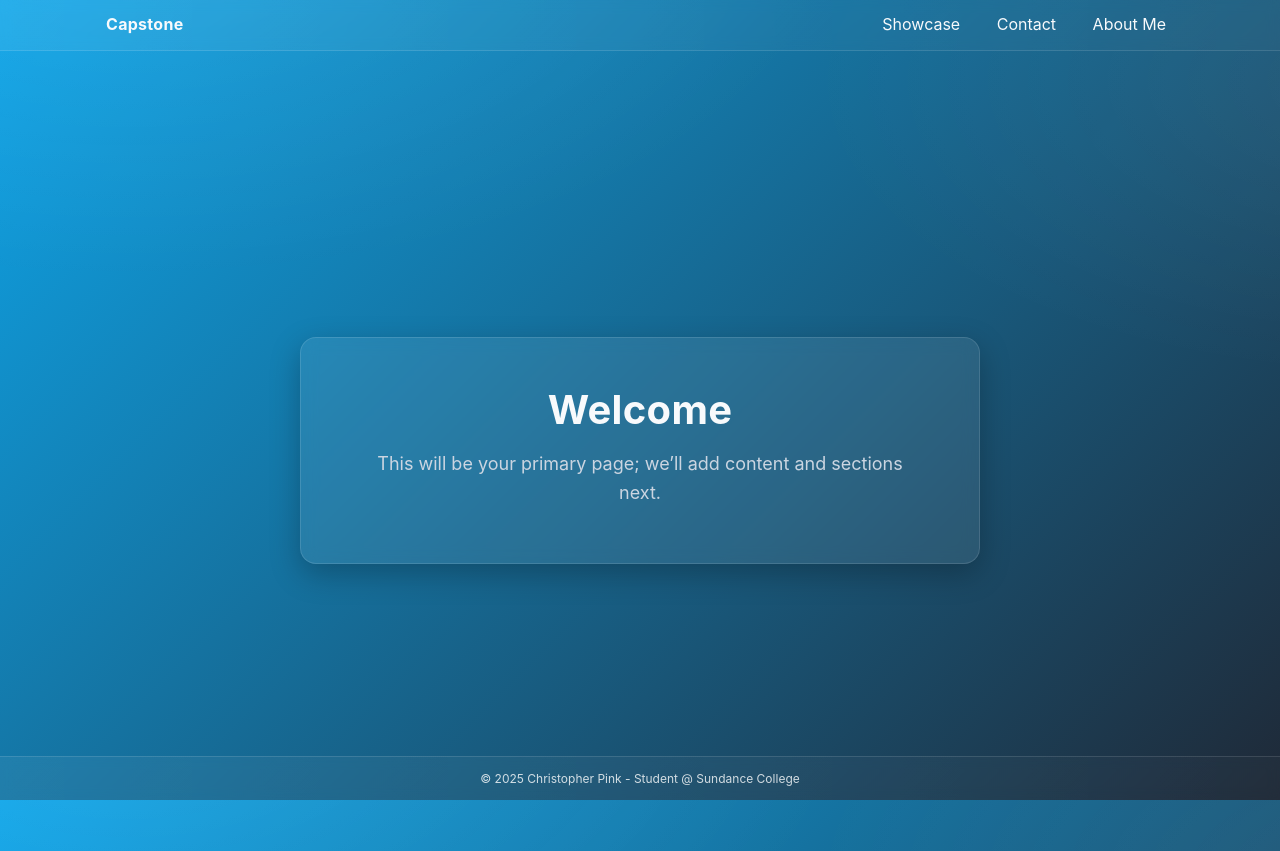
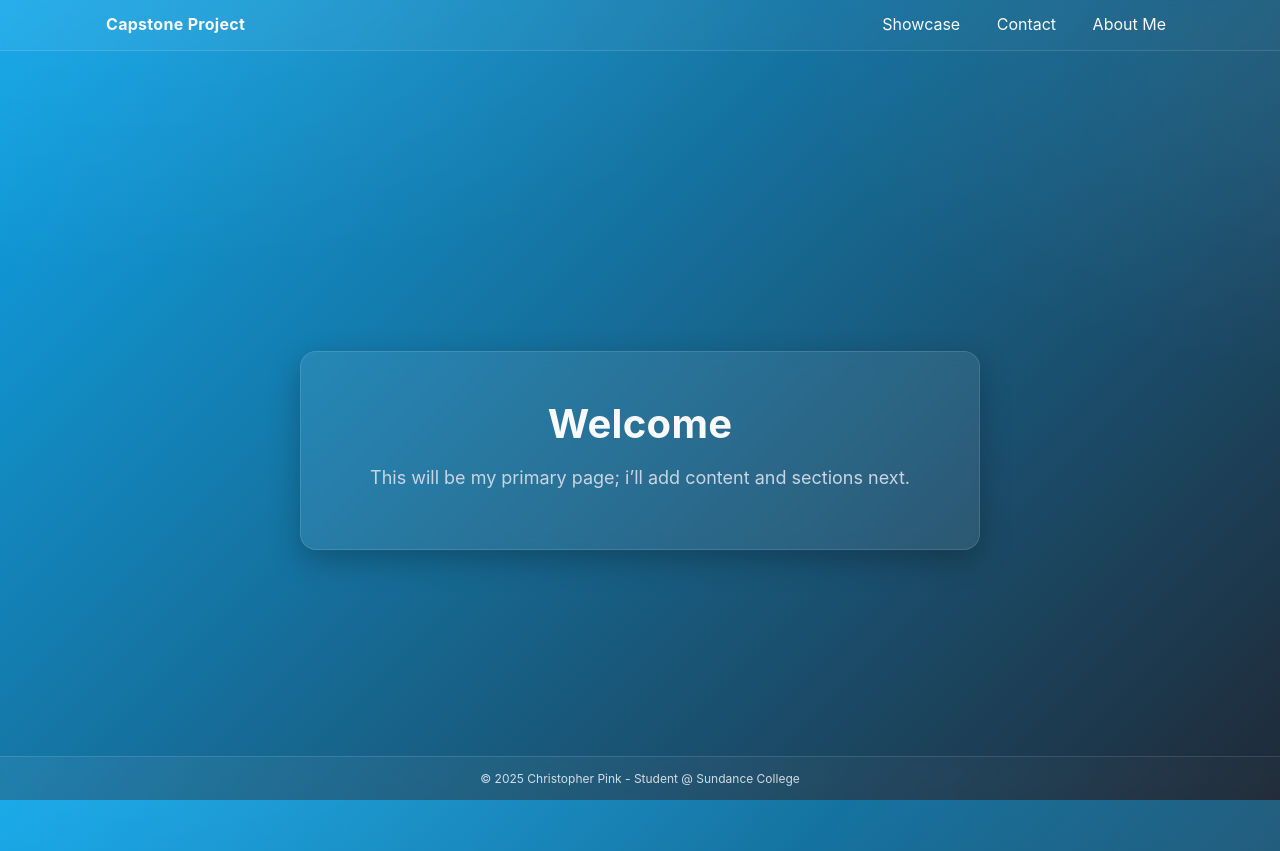
Before and after one commit to cpink5822707/Capstone-CP, a plain HTML site: page main.html in a window 1280 px wide. Drawn offline with Linux system fonts and the light colour scheme.

Commit message:
updated main.html

```diff
--- a/main.html
+++ b/main.html
@@ -10,7 +10,7 @@
 <body>
   <header class="site-header">
     <nav class="nav">
-      <a class="brand" href="main.html">Capstone</a>
+      <a class="brand" href="main.html">Capstone Project</a>
       <div class="nav-links">
         <a href="showcase.html">Showcase</a>
         <a href="contact.html">Contact</a>
@@ -22,7 +22,7 @@
   <main class="container">
     <section class="card" role="region" aria-labelledby="main-title">
       <h1 id="main-title">Welcome</h1>
-      <p class="lead">This will be your primary page; we’ll add content and sections next.</p>
+      <p class="lead">This will be my primary page; i’ll add content and sections next.</p>
     </section>
   </main>
 
```
